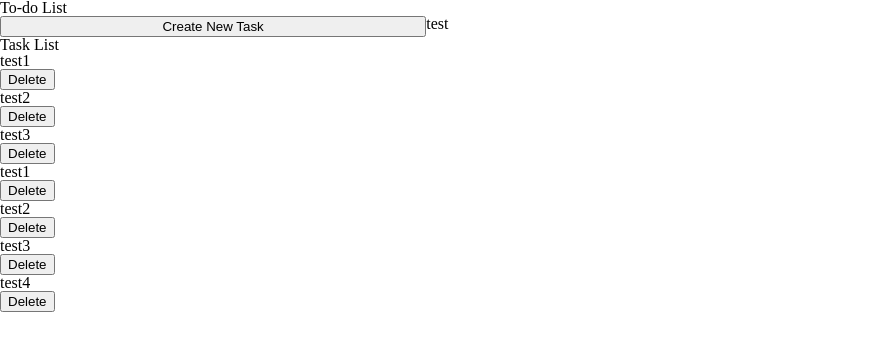
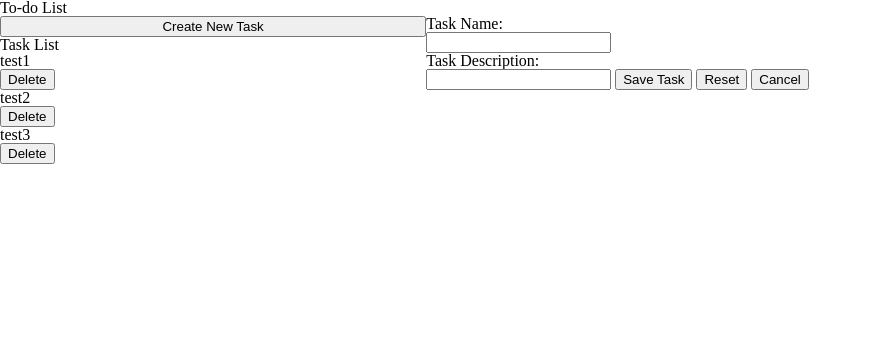
Before and after one commit to bycdiaz/todo-list, a website with bundled scripts: page dist/index.html in a window 1280 px wide. Both pictures are taken after a click on the button "Create New Task". Shown: the whole page, without its empty margins (0-872 px from the left). Built offline with nearby package versions, Linux system fonts and the light colour scheme.

Commit message:
Toggles task form view.

```diff
--- a/src/styles/style.css
+++ b/src/styles/style.css
@@ -23,3 +23,7 @@
 .task-details {
   grid-area: details;
 }
+
+.form {
+  display: none;
+}
--- a/src/taskList.js
+++ b/src/taskList.js
@@ -4,6 +4,19 @@ const taskList = () => {
   const tasks = ['test1', 'test2', 'test3'];
 
   const getTasks = () => tasks;
+
+  const getNewTask = () => {
+    // const newTaskFormContainer = document.querySelector('.task-details');
+    // newTaskFormContainer.innerHTML = '';
+
+    const form = document.querySelector('.form');
+    if (form.style.display === 'block') {
+      form.style.display = 'none';
+    } else {
+      form.style.display = 'block';
+    }
+
+  };
 
   const addTask = (newTask) => {
     tasks.push(newTask);
@@ -28,6 +41,7 @@ const taskList = () => {
 
   return {
     getTasks,
+    getNewTask,
     addTask,
     updateListView,
   };
@@ -40,8 +54,8 @@ const renderTaskList = () => {
   myTaskList.updateListView();
 
   newTask.addEventListener('click', () => {
-    myTaskList.addTask('test4');
-    myTaskList.updateListView();
+    myTaskList.getNewTask();
+    // myTaskList.updateListView();
   });
 };
 
```
Also changed, not shown: dist/index.html, dist/main.js.
